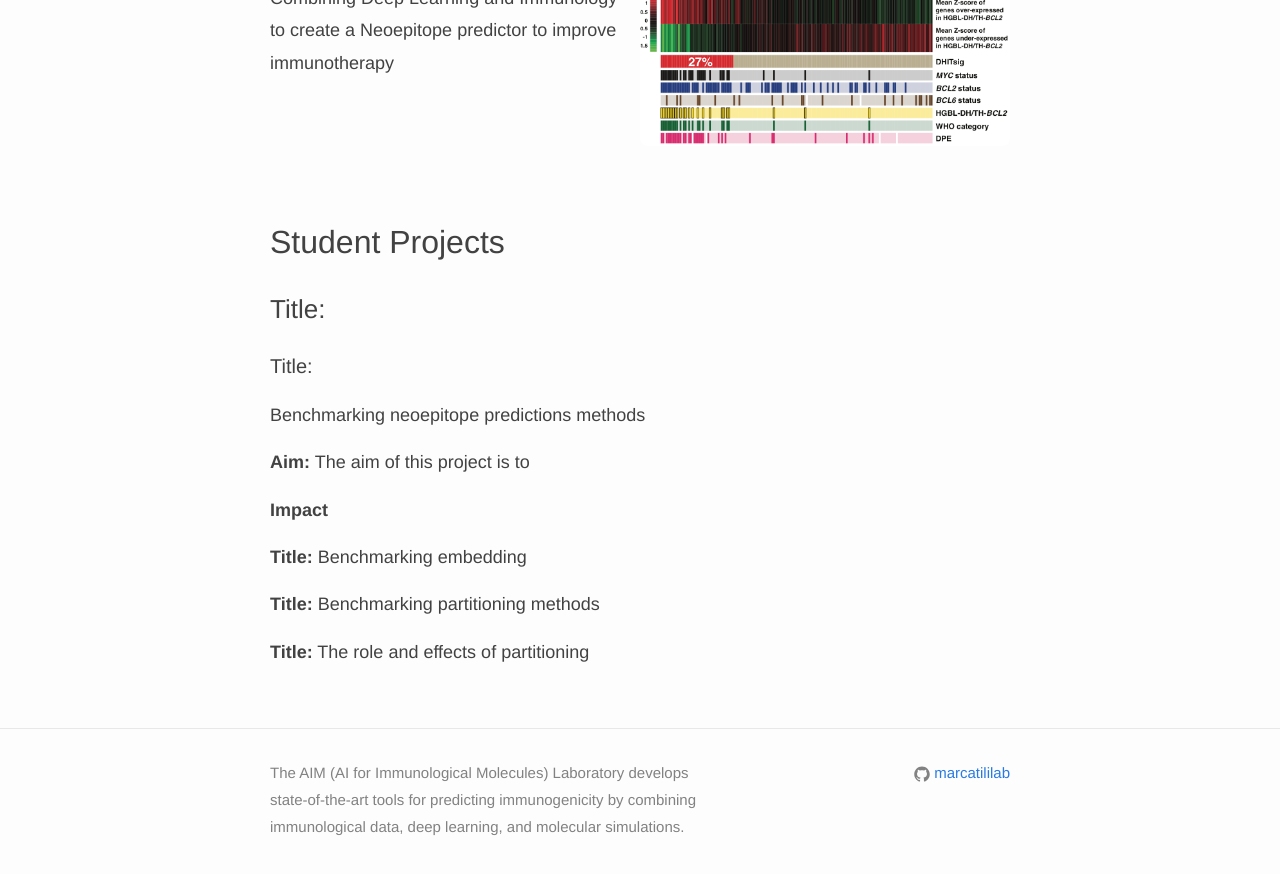
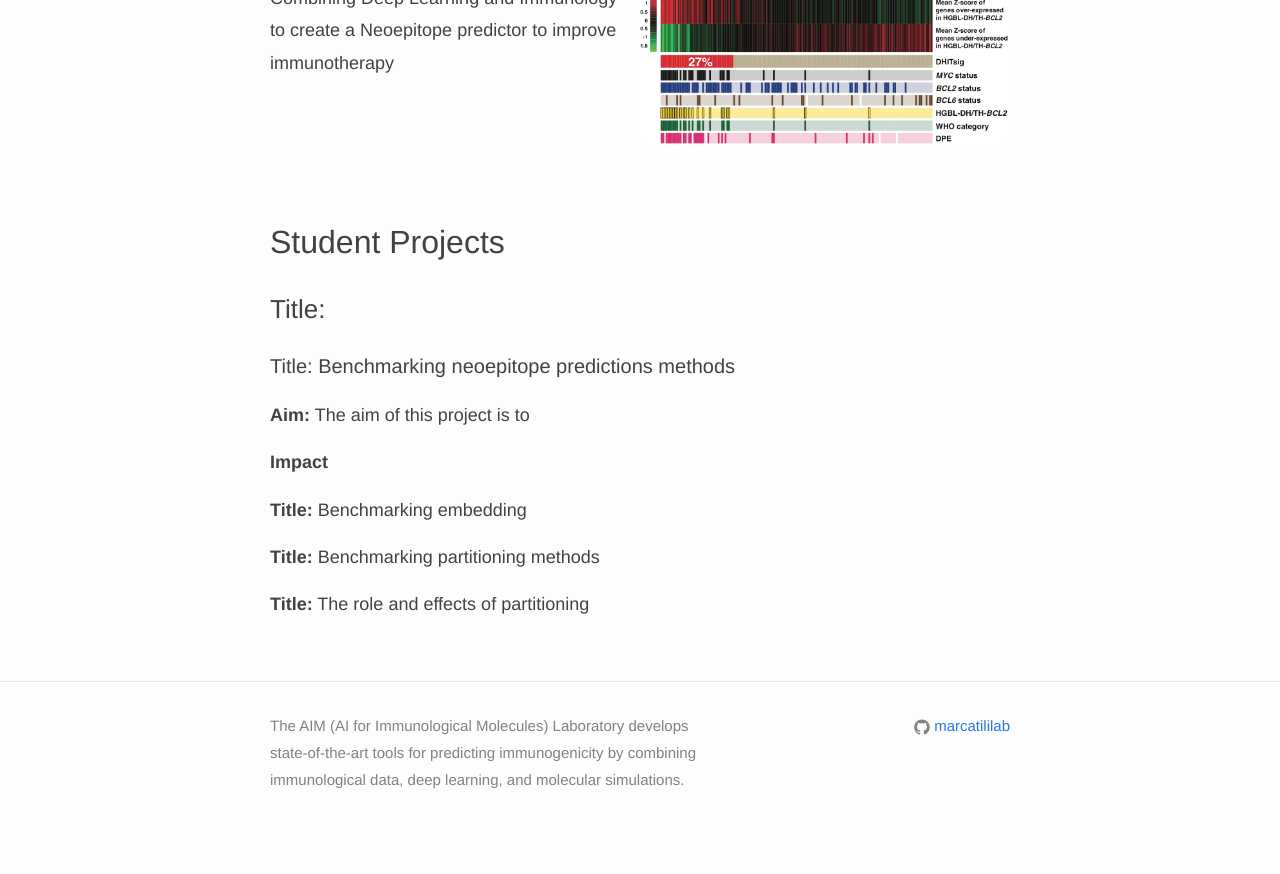
Before and after one commit to alschaap/alschaap.github.io, a Jekyll site: the page built from _pages/projects/index.md, in a window 1280 px wide and 900 px high, scrolled down 611 px. Shown: the top 874 px of the window. Built offline with Jekyll 4.4.1, drawn with Linux system fonts in a browser that asks for light colours; nearby versions of some CDN libraries; after the commit the page ends 1464 px from its top, so only the background shows below that.

Commit message:
changing the spacing in paolo profile and figuring title size for  student projects

```diff
--- a/_data/team.yml
+++ b/_data/team.yml
@@ -12,16 +12,20 @@
 
    - Structural Bioinformatics
 
+
    - Machine Learning
+
 
    - Immunological Bioinformatics
 
+
    - Immunotherapy
+
 
    I have a background in programming, robotics, control and systems theory, and a deep understanding of biology and immunology.
    I am  excited by anything that  combines 2 or more of the following things\: immunology, machine learning, protein structure prediction, obscure avantgard art, fancy cocktails. Probably not in this order.
 
-  photo: team/paolo_img.jpg | width=50
+  photo: team/paolo_img.jpg
   #photo: team/paolo_2019.gif
 
 - name: Anna-Lisa Schaap-Johansen
--- a/_pages/projects/index.md
+++ b/_pages/projects/index.md
@@ -37,8 +37,7 @@ rank: 1
 
 ### Title:
 
-####  Title:
-Benchmarking neoepitope predictions methods
+####  Title: Benchmarking neoepitope predictions methods
 
 
 **Aim:**
```
